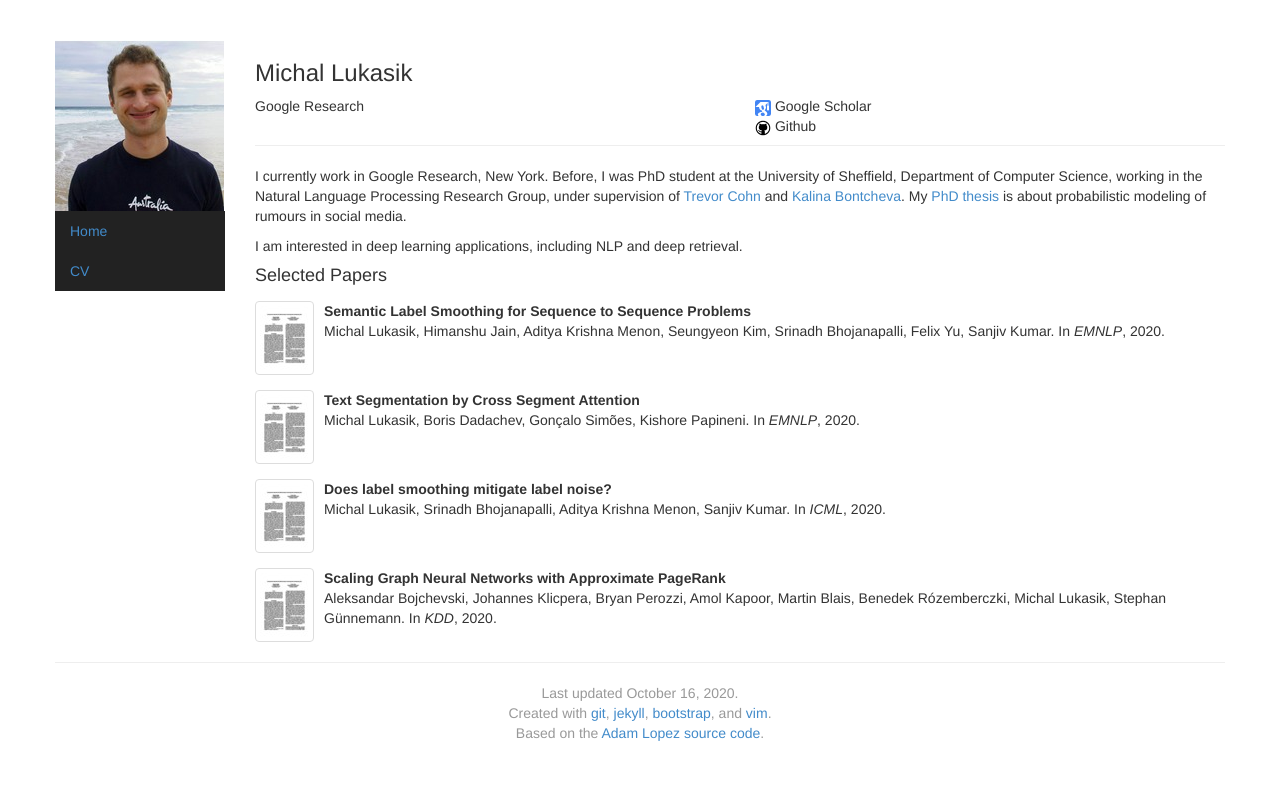
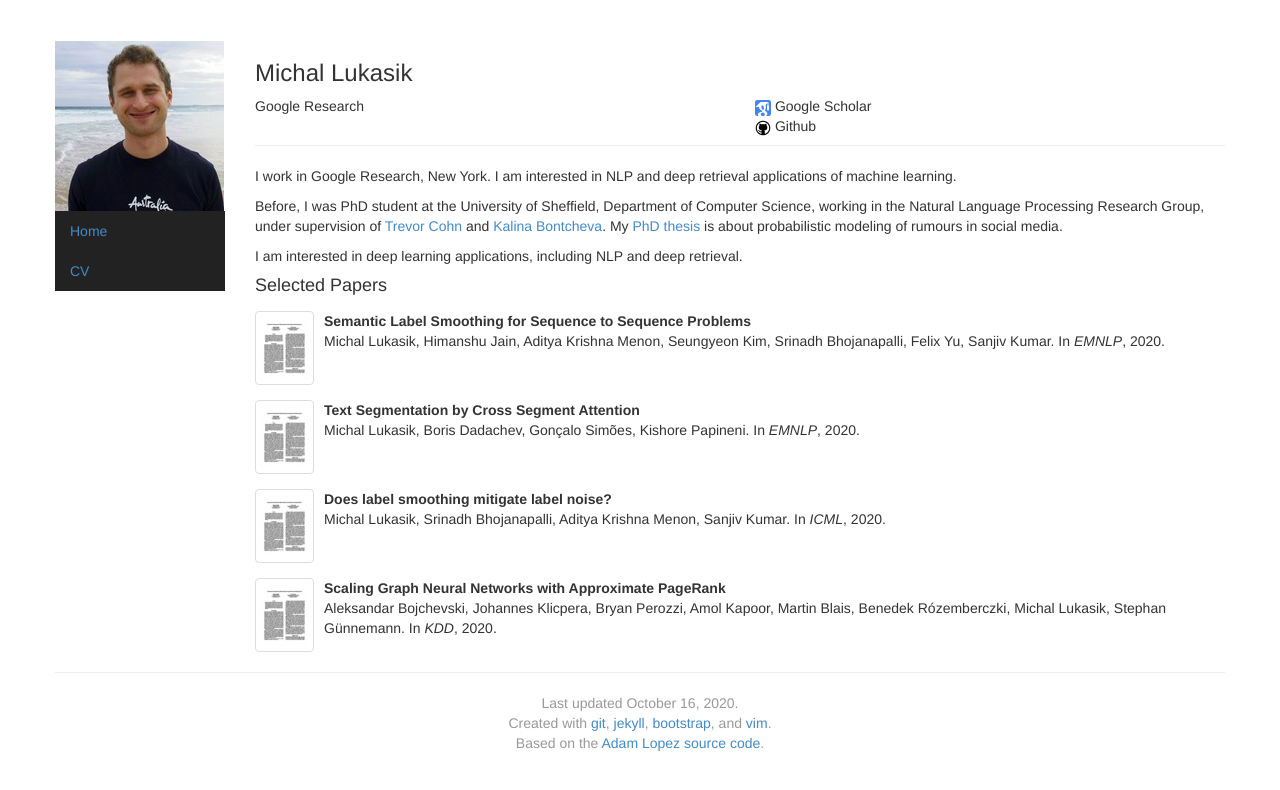
Before and after one commit to mlukasik/mlukasik.github.io, a Jekyll site: the page built from index.html, in a window 1280 px wide. Shown: the top 790 px of the page. Built offline with Jekyll 4.4.1, drawn with Linux system fonts in a browser that asks for light colours.

Commit message:
Update index.html

```diff
--- a/index.html
+++ b/index.html
@@ -33,7 +33,9 @@ news:
 </div>
 
 <p>
-I currently work in Google Research, New York.
+I work in Google Research, New York. I am interested in NLP and deep retrieval applications of machine learning.
+</p>
+<p>
 Before, I was PhD student at the University of Sheffield, Department of Computer Science, working in the Natural Language Processing Research Group, under supervision of <a href="http://people.eng.unimelb.edu.au/tcohn/index.html" target="_blank">Trevor Cohn</a> and <a href="http://www.dcs.shef.ac.uk/~kalina/" target="_blank">Kalina Bontcheva</a>. My <a href="http://etheses.whiterose.ac.uk/19545/1/thesis.pdf" target="_blank">PhD thesis</a> is about probabilistic modeling of rumours in social media.<br />
 </p>
 <p>
```
